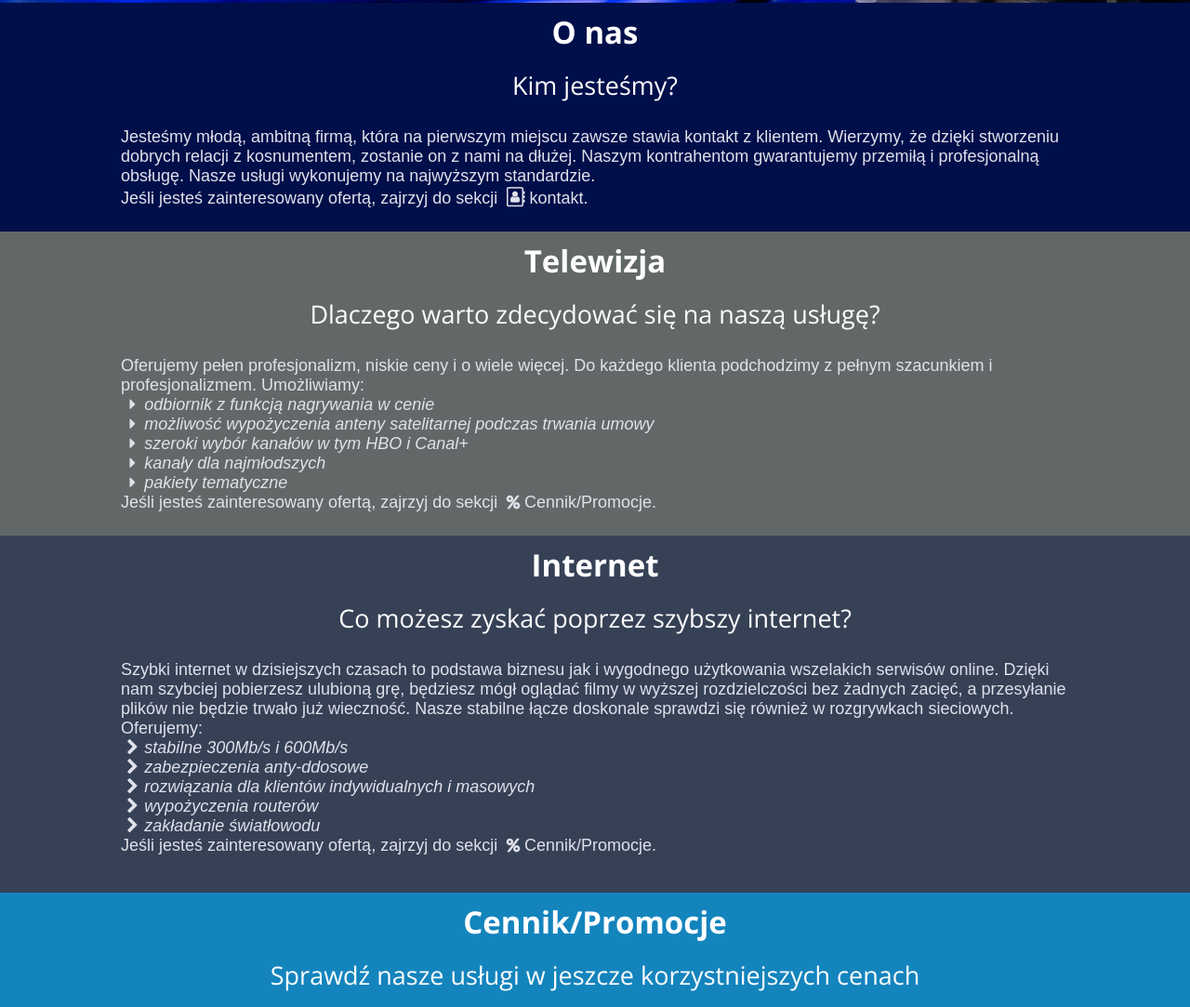
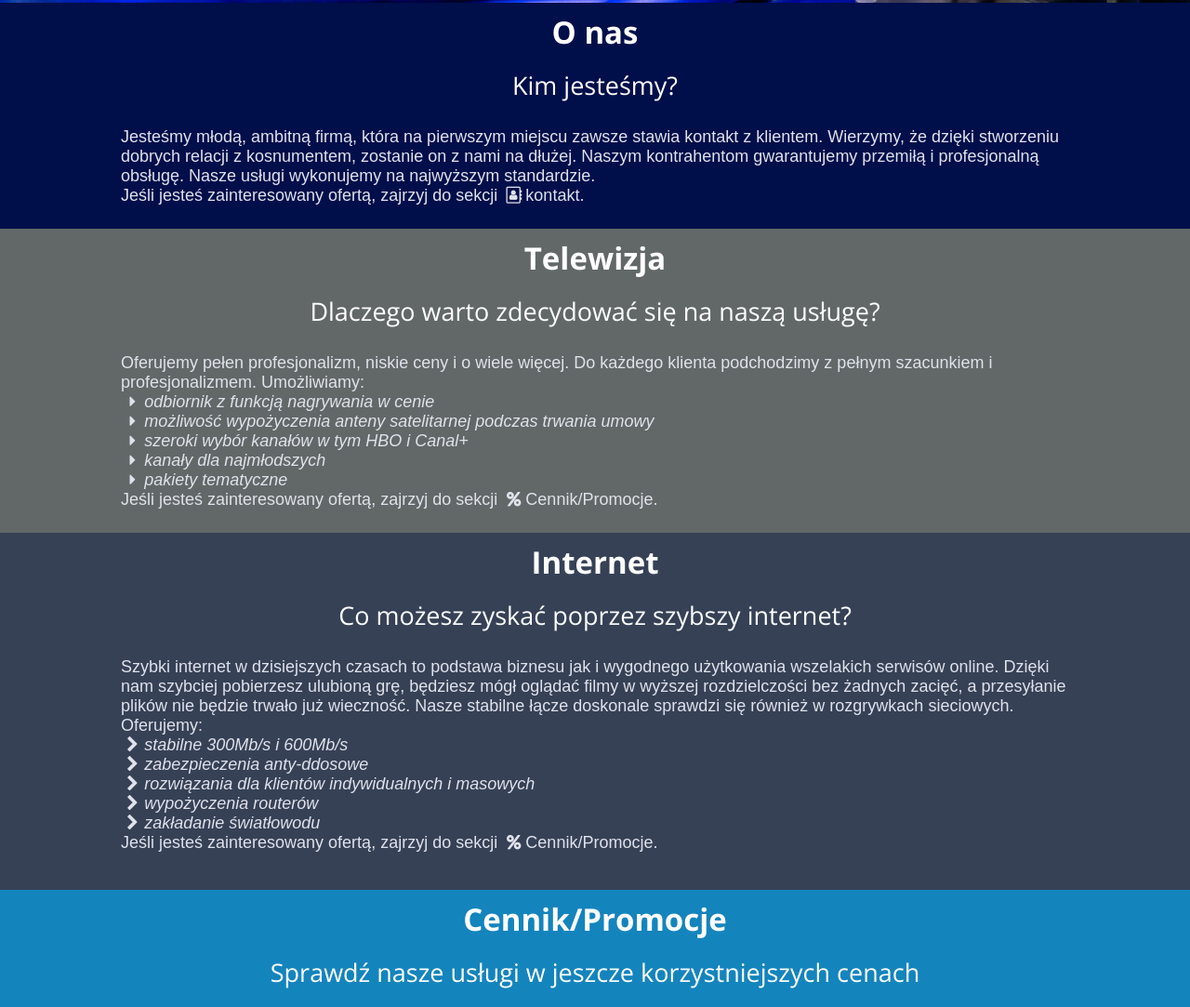
Before and after one commit to JuliuszGasecki/marketing, a plain HTML site: page index.html in a window 1280 px wide. Shown: the part 387-1470 px from the top of the page at 93% size. Drawn offline with nearby package versions, Linux system fonts and the light colour scheme.

Commit message:
Adjust readability

```diff
--- a/CSS/style.css
+++ b/CSS/style.css
@@ -14,6 +14,7 @@ body {
 	right: 20px;
 	bottom: 10px;
 	display: none;
+	text-shadow: 1.0px 0 0 white, 0 -1.0px 0 white, 0 1.0px 0 white, -1.0px 0 0 white;
 }
 
 .dropdownMenu{
--- a/index.html
+++ b/index.html
@@ -78,7 +78,7 @@
 					<div class="postMsg">
 						<p>Jesteśmy młodą, ambitną firmą, która na pierwszym miejscu zawsze stawia kontakt z klientem. Wierzymy, że dzięki stworzeniu dobrych relacji z kosnumentem, zostanie on z nami na dłużej.
 						Naszym kontrahentom gwarantujemy przemiłą i profesjonalną obsługę. Nasze usługi wykonujemy na najwyższym standardzie.<br />
-						Jeśli jesteś zainteresowany ofertą, zajrzyj do sekcji <i class="icon-address-book-o" style="font-size: 21px;cursor: pointer;"></i>kontakt.</p>
+						Jeśli jesteś zainteresowany ofertą, zajrzyj do sekcji <i class="icon-address-book-o" style="font-size: 18px;cursor: pointer; font-style: normal">kontakt</i>.</p>
 					</div>
 				</div>
 			</section>
@@ -96,7 +96,7 @@
 						<i class="icon-right-dir">szeroki wybór kanałów w tym HBO i Canal+</i><br />
 						<i class="icon-right-dir">kanały dla najmłodszych</i><br />
 						<i class="icon-right-dir">pakiety tematyczne</i><br />
-						Jeśli jesteś zainteresowany ofertą, zajrzyj do sekcji <i class="icon-percent" style="font-size: 17px;cursor: pointer;"></i>Cennik/Promocje.</p>
+						Jeśli jesteś zainteresowany ofertą, zajrzyj do sekcji <i class="icon-percent" style="font-size: 18px;cursor: pointer;font-style: normal;">Cennik/Promocje</i>.</p>
 					</div>
 				</div>
 			</section>
@@ -116,7 +116,7 @@
 						<i class="icon-right-open">rozwiązania dla klientów indywidualnych i masowych</i><br />
 						<i class="icon-right-open">wypożyczenia routerów</i><br />
 						<i class="icon-right-open">zakładanie światłowodu</i><br />
-						Jeśli jesteś zainteresowany ofertą, zajrzyj do sekcji <i class="icon-percent" style="font-size: 17px;cursor: pointer;"></i>Cennik/Promocje.</p></p>
+						Jeśli jesteś zainteresowany ofertą, zajrzyj do sekcji <i class="icon-percent" style="font-size: 18px;cursor: pointer;font-style: normal;">Cennik/Promocje</i>.</p></p>
 					</div>
 				</div>
 			</section>
```
